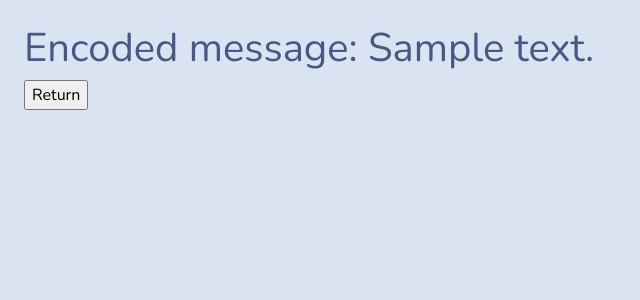
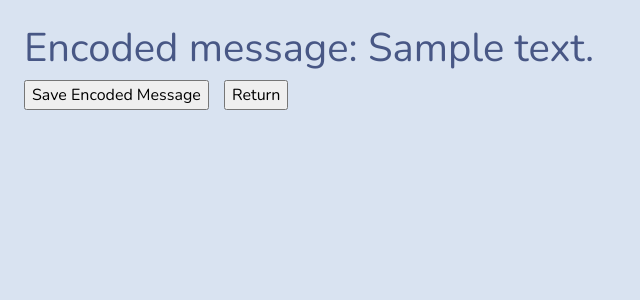
Before and after one commit to NicoGiuliani/caesar-cipher, a Django app: template templates/encode.html in a window 1280 px wide. Shown: the top 300 px of the page, without its empty margins (0-640 px from the left). Run offline with Django 4.2, Linux system fonts and the light colour scheme; the template is opened without the code that fills it: most values are stand-ins (such as "Sample title", 1, 10 or a date in 2020); some libraries are stand-ins or nearby versions.

Commit message:
Working on ability to save messages

```diff
--- a/templates/encode.html
+++ b/templates/encode.html
@@ -1,7 +1,14 @@
 {% extends 'base.html' %}
 {% block body %}
 <h1>Encoded message: {{encoded_message}}</h1>
-<form action='/'>
-    <input type='submit' value='Return'></input>
-</form>
+<div>
+    <form method='POST' action='/' style='inline-block;width:200px;float:left'>
+        {% csrf_token %}
+        <input type='text' name='encoded_message' value={{encoded_message}} hidden=True></input>
+        <input type='submit' value='Save Encoded Message'></input>
+    </form>
+    <form action='/' style='inline-block;width:200px;float:left'>
+        <input type='submit' value='Return'></input>
+    </form>
+</div>
 {% endblock %}
--- a/templates/index.html
+++ b/templates/index.html
@@ -16,9 +16,9 @@
             <h3><u>Logged in as <strong>{{user.username}}</strong></u></h3>
             {% for message in messages %}
             {% if message.tags == 'success' %}
-            <h5 class='success'>**{{message}}**</h5>
+            <h5 class='success'>** {{message}} **</h5>
             {% else %}
-            <h5 class='error'>**{{message}}**</h5>
+            <h5 class='error'>** {{message}} **</h5>
             {% endif %}
             {% endfor %}
             <form method='POST' action='encode'>
@@ -43,7 +43,7 @@
             {% else %}
             <h1>Welcome! You must be logged in to continue.</h1>
             {% for message in messages %}
-            <h5 class='success'>**{{message}}**</h5>
+            <h5 class='success'>** {{message}} **</h5>
             {% endfor %}
             <form action='login'>
                 <input type='submit' value='Login or Register'></input>
--- a/templates/login.html
+++ b/templates/login.html
@@ -19,9 +19,9 @@
             <h1>Welcome to the login page</h1>
             {% for message in messages %}
             {% if message.tags == 'success' %}
-            <h5 class='success'>**{{message}}**</h5>
+            <h5 class='success'>** {{message}} **</h5>
             {% else %}
-            <h5 class='error'>**{{message}}**</h5>
+            <h5 class='error'>** {{message}} **</h5>
             {% endif %}
             {% endfor %}
             <form method='POST' action='login'>
--- a/templates/register.html
+++ b/templates/register.html
@@ -14,7 +14,7 @@
         <div class='col-4'>
             <h1>User Registration</h1><br>
             {% for message in messages %}
-            <h5 class='alert'>**{{message}}**</h5>
+            <h5 class='alert'>** {{message}} **</h5>
             {% endfor %}
             <form method='POST' action='register'>
                 {% csrf_token %}
```
Also changed, not shown: app/views.py (+6 -1 lines).
